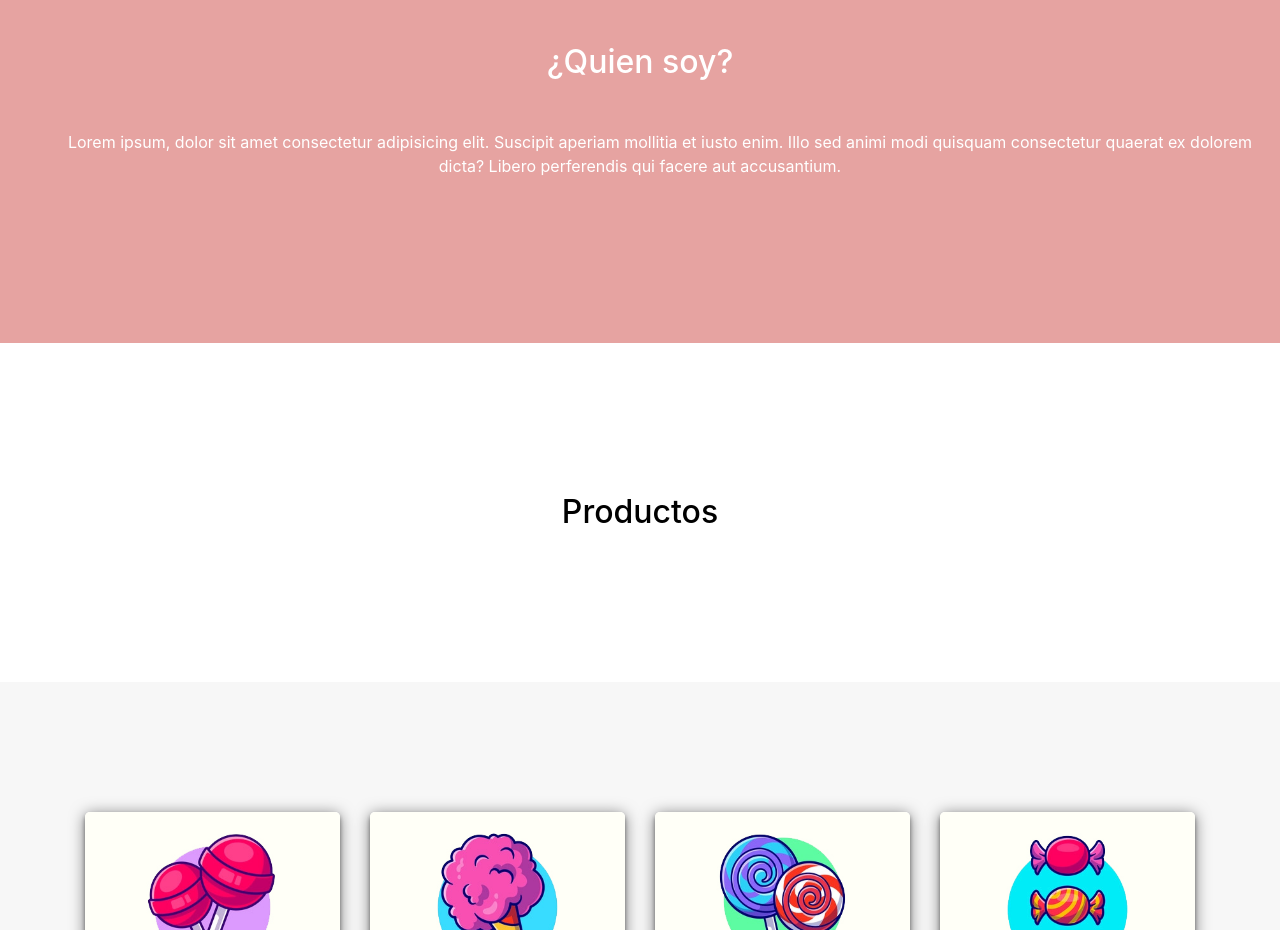
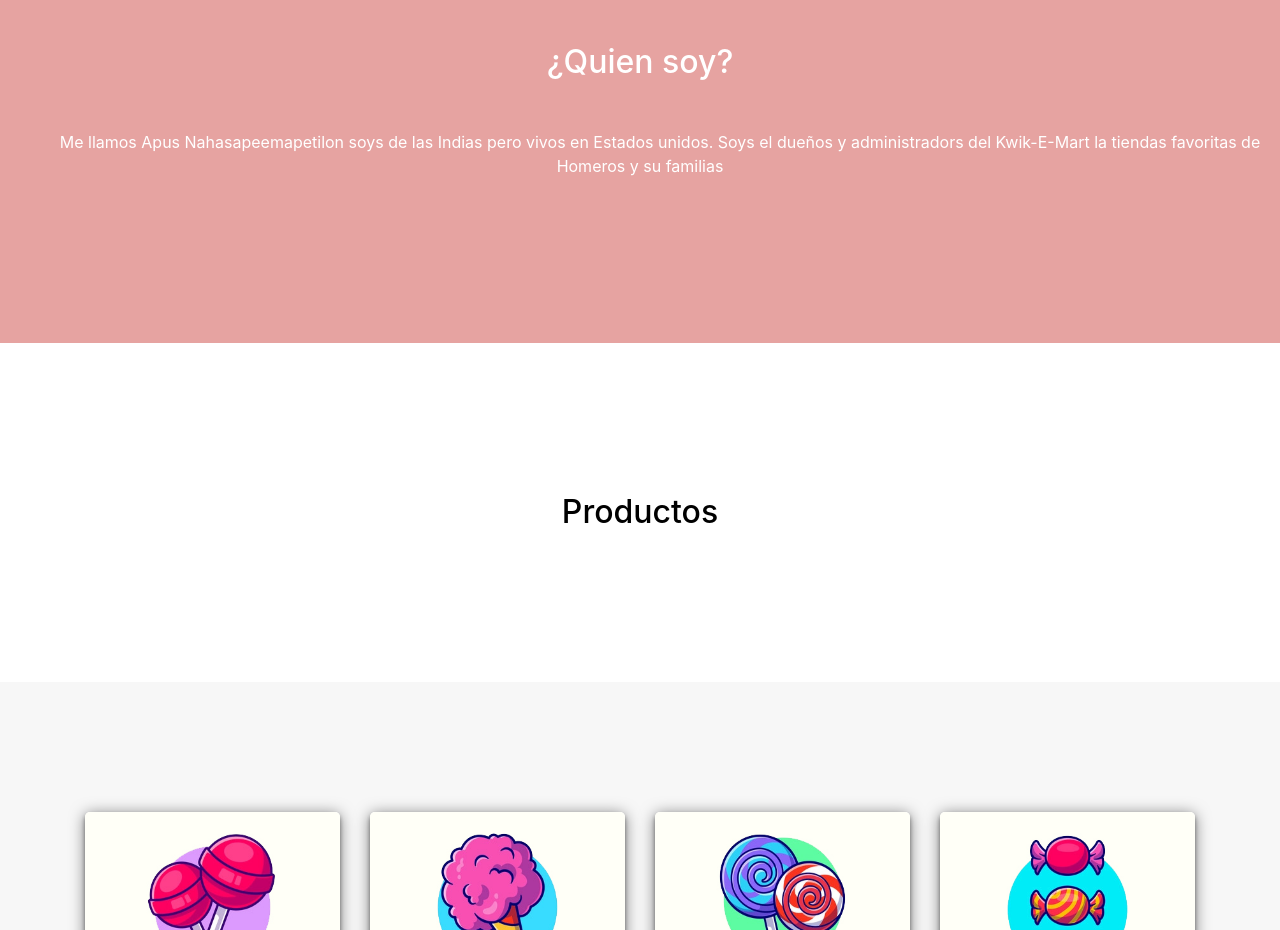
Before and after one commit to Los-loleros-de-parque-chacabuco/minu_super, a plain HTML site: page Mini-Supers-main/index.html in a window 1280 px wide. Shown: the part 840-1770 px from the top of the page. Drawn offline with nearby package versions, Linux system fonts and the light colour scheme.

Commit message:
rama de ro

```diff
--- a/Mini-Supers-main/index.html
+++ b/Mini-Supers-main/index.html
@@ -73,7 +73,7 @@
           <H2  class="biografia fondo3">¿Quien soy?</H2>
           <br>
           <br>
-          <p class="sangria">Lorem ipsum, dolor sit amet consectetur adipisicing elit. Suscipit aperiam mollitia et iusto enim. Illo sed animi modi quisquam consectetur quaerat ex dolorem dicta? Libero perferendis qui facere aut accusantium.
+          <p class="sangria">Me llamos Apus Nahasapeemapetilon soys de las Indias pero vivos en Estados unidos. Soys el dueños y administradors del Kwik-E-Mart la tiendas favoritas de Homeros y su familias
           </p>
       </div>
       <div id="Proyectos" class="container-fluid fondo3"></div>
```
Also changed, not shown: Mini-Supers-main/estilos.css (line endings or trailing spaces), Mini-Supers-main/images/apu.jfif (added), Mini-Supers-main/images/menu-outline.svg (deleted).
